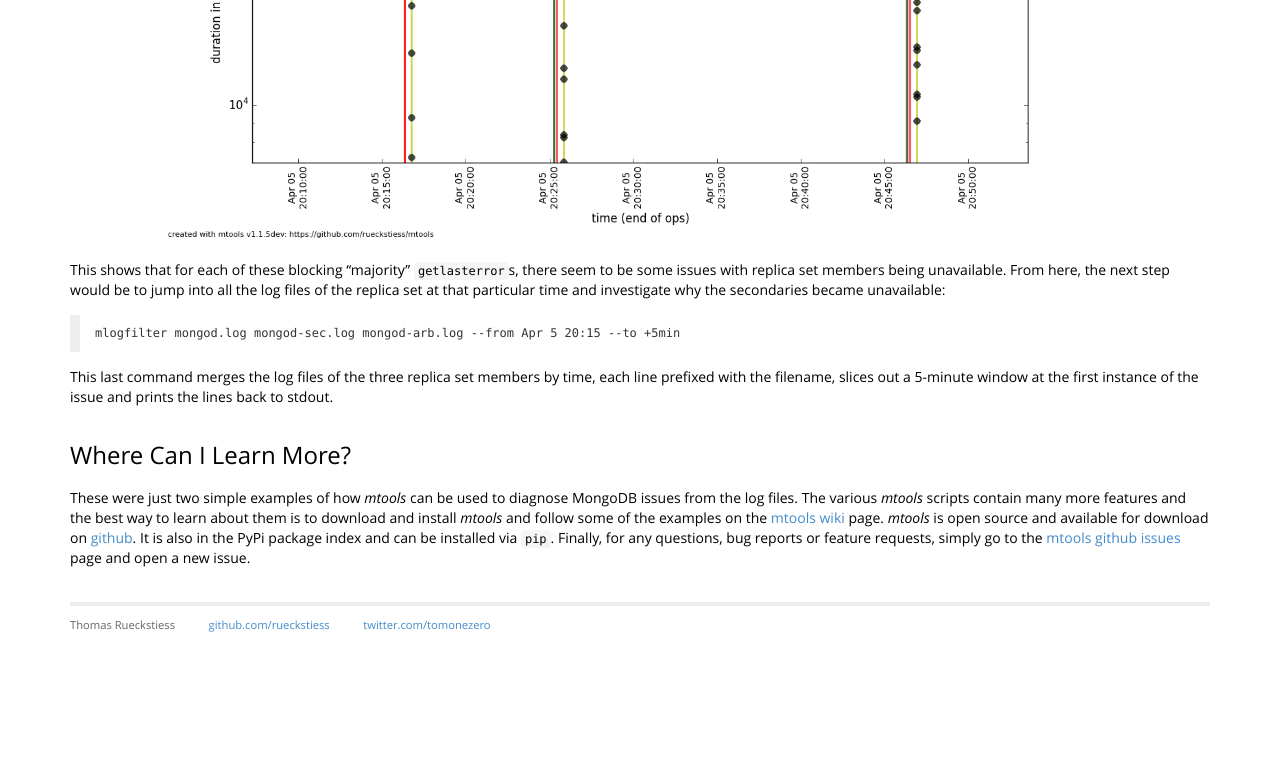
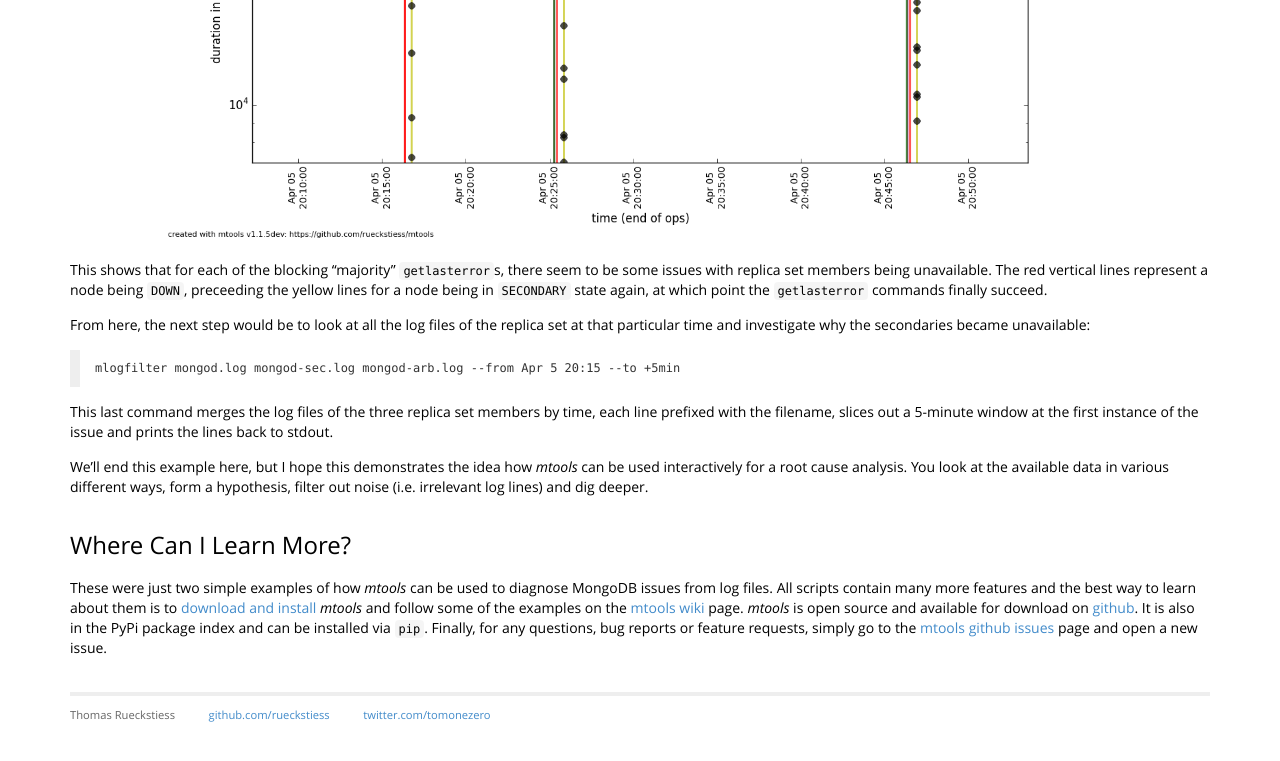
Before and after one commit to rueckstiess/rueckstiess.github.io, a Jekyll site: the page built from _posts/2014-04-13-mtools-introduction.markdown, in a window 1280 px wide and 900 px high, scrolled down 2875 px. Shown: the top 761 px of the window. Built offline with Jekyll 4.4.1, drawn with Linux system fonts in a browser that asks for light colours; Markdown is read by kramdown in place of the engine named in the settings; formulas are drawn with MathJax 3; some of the changed text lies outside the part shown.

Commit message:
some typos and a few sentences added to intro.

````diff
--- a/_posts/2014-04-13-mtools-introduction.markdown
+++ b/_posts/2014-04-13-mtools-introduction.markdown
@@ -18,7 +18,7 @@ _mtools_ in its current version 1.1.4 consists of 5 individual scripts: _mloginf
 
 * _mloginfo_ should be your first stop on the (potentially) long road of log file analysis. It will parse the file quickly and output general information about its contents, including start and end date and time, line numbers, version (if present in the file) and the type of binary (mongos or mongod). In addition, you can request certain "sections" of additional information; currently those are "queries", "connections", "restarts" and "distinct".
 
-* _mlogfilter_ is all about finding certain events in log files. The script lets you filter on attributes of log messages, like their namespace (database and collection names), their type of operation (queries, inserts, updates, commands, etc.) or by individual connection. You can also search for slow operations above a certain threshold, collection scans (those are the queries not using an index) and other properties. Additional features include slicing the log files by time (from and to with flexible date/time parsing), merging files, shifting them to different time zones or converting timestamp formats, and exporting them to JSON. The key property of _mlogfilter_ is that the output format always remains the same (log lines), so you can pipe the output to another instance of _mlogfilter_, to `grep`or to other scripts like _mplotqueries_.
+* _mlogfilter_ is all about finding certain events in log files. The script lets you filter on attributes of log messages, like their namespace (database and collection names), their type of operation (queries, inserts, updates, commands, etc.) or by individual connection. You can also search for slow operations above a certain threshold, collection scans (those are the queries not using an index) and other properties. Additional features include slicing the log files by time (from and to with flexible date/time parsing), merging files, shifting them to different time zones or converting timestamp formats, and exporting them to JSON. The key property of _mlogfilter_ is that the output format always remains the same (log lines), so you can pipe the output to another instance of _mlogfilter_, to `grep` or to other scripts like _mplotqueries_.
 
 * _mplotqueries_ then takes a log file (_mlogfilter_ed or not) and presents the information visually in various ways. A number of different types of graphs are implemented, like scatter plots (showing all operations over time vs. their duration), histograms, event and range plots, and other more specialized graphs like connection churn or replica set changes. Independent of the type of graph, a grouping can be specified to assign different colors to different categories.
 
@@ -58,13 +58,13 @@ serverside.credit_card       {"_id": 1}
 serverside.email_alerts      {"_types": 1, "request_code": 1}                   6         143         459          277           415.0        1663
 ```
 
-Each line shows (from left to right) the namespace, the query pattern, and various statistics of this particular namespace/pattern combination. The rows are sorted by the "sum" column, descending. Sorting by sum is a good way to see where the database spent most of its time. In this example, we see that around half the total time is spent on a `$ne`-type query on `serverside.scrum_master`, which are known to be inefficent as their excluding nature cannot make use of an index and many documents have to be scanned. In fact, all of the queries took at least 15 seconds ("min" column). The "count" column also shows that only 20 of the queries were issued, yet these queries contributed to a large amount of the total time spent, more than double the 804 email queries on `serverside.user`.
+Each line shows (from left to right) the namespace, the query pattern, and various statistics of this particular namespace/pattern combination. The rows are sorted by the "sum" column, descending. Sorting by sum is a good way to see where the database spent most of its time. In this example, we see that around half the total time is spent on a `$ne`-type queries on `serverside.scrum_master`, which are known to be inefficent as their excluding nature cannot benefit from an index and many documents have to be scanned. In fact, all of the queries took at least 15 seconds ("min" column). The "count" column also shows that only 20 of the queries were issued, yet these queries contributed to a large amount of the total time spent, more than double the 804 email queries on `serverside.user`.
 
 When optimizing queries and indexes, starting from the top of this list is a good idea as these optimizations will result in the highest gains in terms of performance.
 
 #### Use Case 2: Visualizing Log Files with _mplotqueries_
 
-Another way of looking at the performance of queries and other operations is to visualize them graphically. _mplotqueries_' "scatter plot" (the default) shows the duration of any operation (y-axis) over time (x-axis) and makes it easy to spot long-running operations. The following plot is generated with
+Another way of looking at the performance of queries and other operations is to visualize them graphically. _mplotqueries_' scatter plot (the default) shows the duration of any operation (y-axis) over time (x-axis) and makes it easy to spot long-running operations. The following plot is generated with
 
 ```
 mplotqueries mongod.log
@@ -90,7 +90,9 @@ mplotqueries mongod.log --type rsstate
 
 ![mplotqueries example plot: overlay]({{ site.url }}/assets/mtools-intro/mplotqueries_example2.png)
 
-This shows that for each of these blocking "majority" `getlasterror`s, there seem to be some issues with replica set members being unavailable. From here, the next step would be to jump into all the log files of the replica set at that particular time and investigate why the secondaries became unavailable:
+This shows that for each of the blocking "majority" `getlasterror`s, there seem to be some issues with replica set members being unavailable. The red vertical lines represent a node being `DOWN`, preceeding the yellow lines for a node being in `SECONDARY` state again, at which point the `getlasterror` commands finally succeed.
+
+From here, the next step would be to look at all the log files of the replica set at that particular time and investigate why the secondaries became unavailable:
 
 ```
 mlogfilter mongod.log mongod-sec.log mongod-arb.log --from Apr 5 20:15 --to +5min
@@ -98,13 +100,16 @@ mlogfilter mongod.log mongod-sec.log mongod-arb.log --from Apr 5 20:15 --to +5mi
 
 This last command merges the log files of the three replica set members by time, each line prefixed with the filename, slices out a 5-minute window at the first instance of the issue and prints the lines back to stdout.
 
+We'll end this example here, but I hope this demonstrates the idea how _mtools_ can be used interactively for a root cause analysis. You look at the available data in various different ways, form a hypothesis, filter out noise (i.e. irrelevant log lines) and dig deeper.
+
 
 ### Where Can I Learn More?
 
-These were just two simple examples of how _mtools_ can be used to diagnose MongoDB issues from the log files. The various _mtools_ scripts contain many more features and the best way to learn about them is to download and install _mtools_ and follow some of the examples on the [mtools wiki][wiki] page. _mtools_ is open source and available for download on [github][github]. It is also in the PyPi package index and can be installed via `pip`. Finally, for any questions, bug reports or feature requests, simply go to the [mtools github issues][issues] page and open a new issue.
+These were just two simple examples of how _mtools_ can be used to diagnose MongoDB issues from log files. All scripts contain many more features and the best way to learn about them is to [download and install][install] _mtools_ and follow some of the examples on the [mtools wiki][wiki] page. _mtools_ is open source and available for download on [github][github]. It is also in the PyPi package index and can be installed via `pip`. Finally, for any questions, bug reports or feature requests, simply go to the [mtools github issues][issues] page and open a new issue.
 
 
-[d3]: http://d3js.org/
+[d3]: http://d3js.org
+[install]: https://github.com/rueckstiess/mtools/blob/master/INSTALL.md
 [github]: https://github.com/rueckstiess/mtools
 [wiki]: https://github.com/rueckstiess/mtools/wiki
 [issues]: https://github.com/rueckstiess/mtools/issues
````
